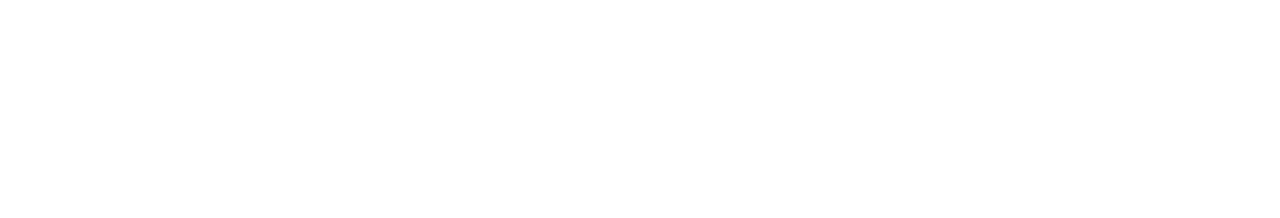
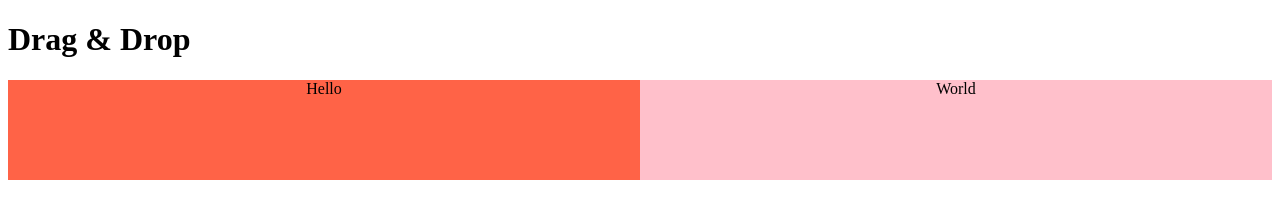
Before and after one commit to DralBoOm/poei-m2i-2023-2024, a plain HTML site: page index.html in a window 1280 px wide. Drawn offline with Linux system fonts and the light colour scheme.

Commit message:
Structure Initiale

```diff
--- a/index.html
+++ b/index.html
@@ -1,5 +1,6 @@
 <!DOCTYPE html>
 <html lang="fr">
+
 <head>
     <meta charset="UTF-8">
     <meta name="viewport" content="width=device-width, initial-scale=1.0">
@@ -7,7 +8,13 @@
     <link rel="stylesheet" href="style.css">
     <script src="./script.js" defer></script>
 </head>
+
 <body>
+    <h1>Drag & Drop</h1>
+    <div id="container">
+        <div id="draggable"> Hello </div>
+        <div id="dropper"> World </div>
+    </div>
+</body>
 
-</body>
 </html>
--- a/style.css
+++ b/style.css
@@ -0,0 +1,18 @@
+#container{
+    display: flex;
+    flex-wrap: wrap;
+}
+
+#container>div{
+    width: 50%;
+    height: 100px;
+    text-align: center;
+}
+
+#draggable{
+    background-color: tomato;
+}
+
+#dropper{
+    background-color: pink;
+}
```
